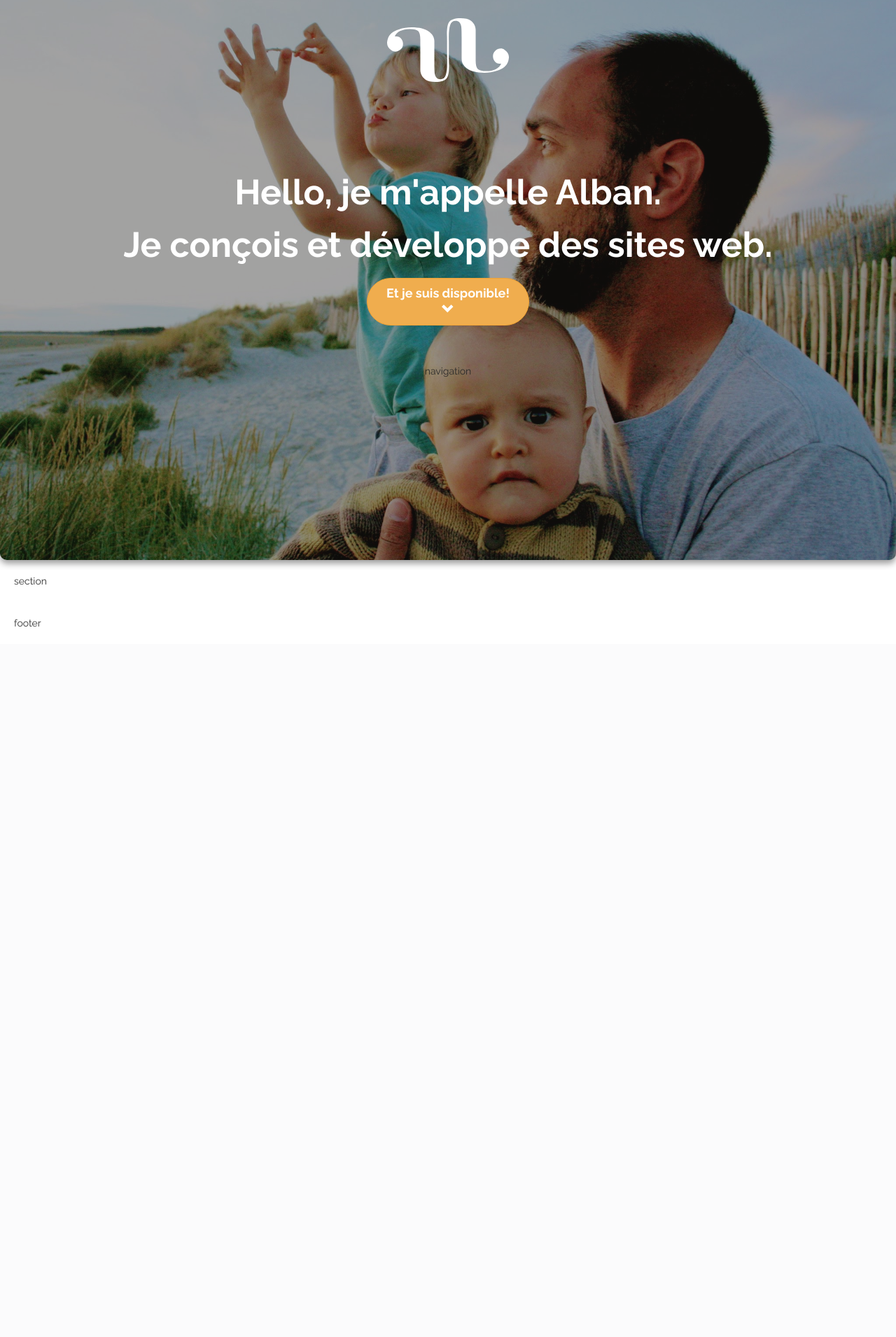
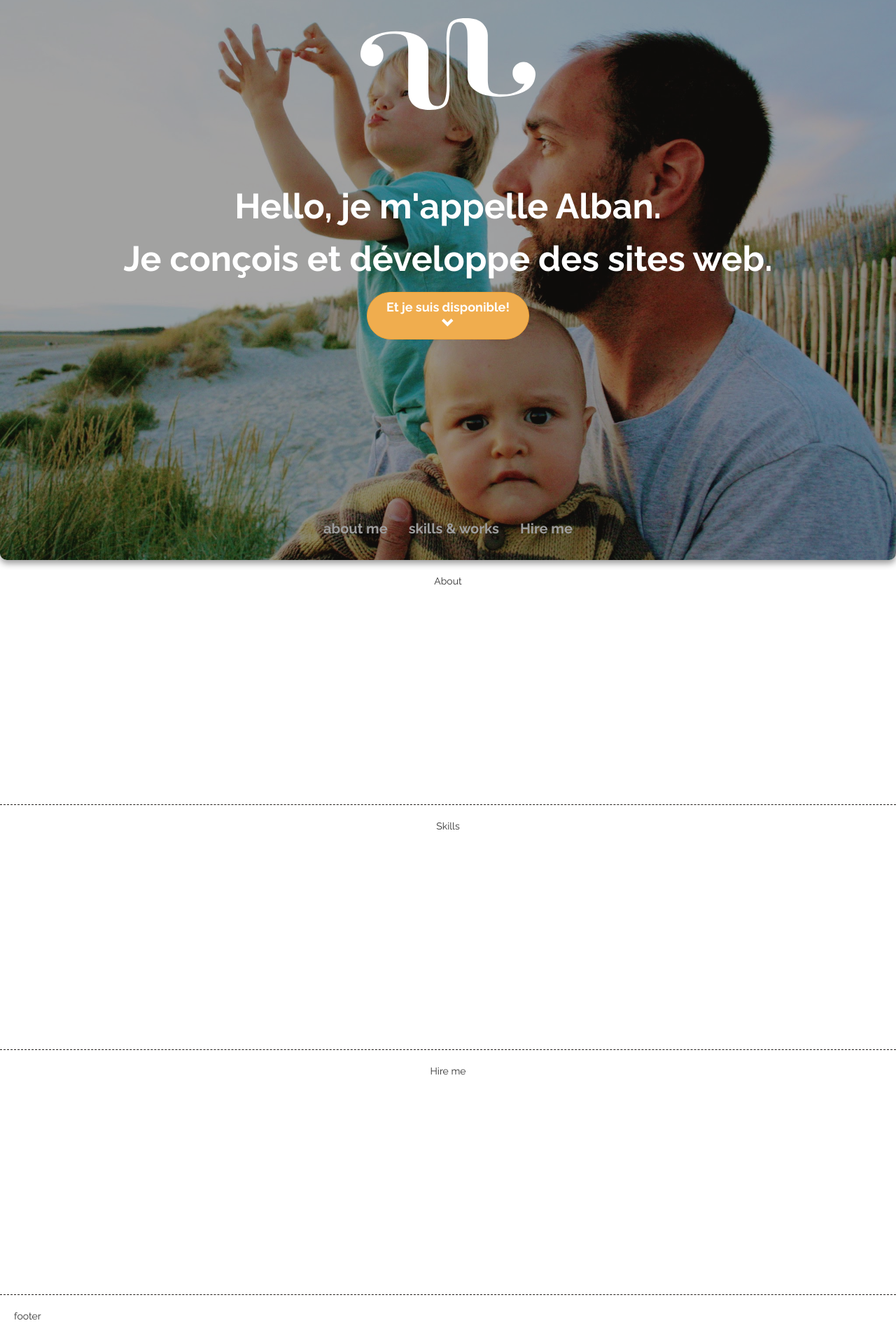
Before and after one commit to albanblanchard/resume, a PHP site: page /index-bs.html in a window 1280 px wide. Shown: the whole page at 70% size. Before the commit the page ends 896 px from the top, so only its background shows below. Run offline with PHP 8.4, Linux system fonts and the light colour scheme.

Commit message:
modif header, essai navbar bootstrap

```diff
--- a/css/master.css
+++ b/css/master.css
@@ -12,11 +12,9 @@ header{
   flex-direction: column;
   justify-content: space-between;
   align-items: stretch;
-  height:100vh;
+  min-height:100vh;
   text-align: center;
   width: 100%;
-  min-height: 350px;
-  background-color: #221e1b;
   background-image: url('../img/ab-bg02.jpg');
   background-size: cover;
   background-position: center center;
@@ -32,7 +30,7 @@ header{
   -webkit-border-radius: 10px;
   border-radius: 0 0 1rem 1rem;
 }
-#mask {
+header #mask {
   position: absolute;
   background-color: #221e1b;
   height:100%; width: 100%; margin: 0;
@@ -42,33 +40,45 @@ header{
   -webkit-border-radius: 10px;
   border-radius: 0 0 1rem 1rem;
 }
+header #logo {
+  z-index: 1;
+  max-height: 25vh;
+  /*background-color: green;*/
+}
+header #hello{
+  z-index: 1;
+  max-height: 45vh;
+  /*background-color: red;*/
+}
+header #navBlock{
+  /*background-color: pink;*/
+display: flex;
+justify-content: center;
+align-items: flex-end;
+  min-height: 30vh;
+}
 header img {
   height:50%;
   margin: 2%;
 }
-header #logo {
-  z-index: 1;
-  max-height: 25%;
-  /*background-color: green;*/
-}
-header #hello{
-  z-index: 1;
-  max-height: 40%;
-  /*background-color: red;*/
-}
-/*header>div{z-index: 2;}*/
 header>div>h1{
-  /*text-align: left;*/
-  font-size: 5rem;
-  font-weight: 700;
-  /*max-width: 50%;*/
-  color: #fff;
-  /*text-shadow: 0px 0px 4px #221e1b;*/
-  padding: 0 1rem;
-}
-header>nav{
-  /*background-color: pink;*/
-  min-height: 35%;}
+    font-size: 5rem;
+    font-weight: 700;
+    color: #fff;
+    padding: 0 1rem;
+  }
+  section {
+    display: flex;
+    /*flex-direction: column;
+    justify-content: space-between;
+    align-items: stretch;*/
+    min-height:350px;
+    text-align: center;
+    width: 100%;
+    border-bottom: 1px dashed  #221e1b;
+    /*min-height: 350px;*/
+    /*background-color: #221e1b;*/
+  }
 /* ----------------------------------------------------------------
 bootstrap overide
 ------------------------------------------------------------------*/
@@ -80,6 +90,11 @@ bootstrap overide
 }
 .btn {font-weight: 700; border-radius: 2em; padding: .5em 1.5em; transition: all .2s ease-in;}
 .btn:hover{padding: .5em 2em;}
+.navbar-inverse {
+  background-color: inherit;
+  border: 0;
+  font-size: 2rem; font-weight: 700;
+}
   /*
   ************************** media queries **************************
   */
--- a/index-bs.html
+++ b/index-bs.html
@@ -21,71 +21,36 @@
         <h1>Je conçois et développe des sites web.</h1>
         <h1><a id="btn-header" href="#footer" type="button" class="btn btn-warning btn-lg">Et je suis disponible!<br/><span class="glyphicon glyphicon-chevron-down"></span></a></h1>
       </div>
-      <nav><p>navigation</p></nav>
+      <div id="navBlock">
+      <nav class="navbar navbar-inverse" role="navigation">
+        <div class="navbar-header">
+           <!-- <a class="navbar-brand  collapsed" href="#">Home</a> -->
+           <button type="button" class="navbar-toggle collapsed" data-toggle="collapse" data-target="#bs-example-navbar-collapse-1">
+                 <span class="sr-only">Toggle navigation</span>
+                 <span class="icon-bar"></span>
+                 <span class="icon-bar"></span>
+                 <span class="icon-bar"></span>
+             </button>
+        </div>
+        <div class="collapse navbar-collapse" id="bs-example-navbar-collapse-1">
+        <ul class="nav navbar-nav">
+          <li><a href="#about">about me</a></li>
+          <li><a href="#skills">skills & works</a></li>
+          <li><a href="#contact">Hire me</a></li>
+        </ul>
+      </div>
+    </nav>
+      </div>
       </header>
-    <section class="row">
-      <div class="col-md-12">section</div>
+      <section id="about" class="row">
+        <div class="col-md-12">About</div>
       </section>
-    <!-- <div class="row">
-
-      <div class="col-sm-2">
-        <div class="row">
-          <aside class="col-md-12">
-            aside
-          </aside>
-        </div>
-        <div class="row">
-          <aside class="col-md-12">
-            aside
-          </aside>
-        </div>
-      </div>
-
-      <section class="col-sm-10 col-md-8">
-
-  <form class="form-inline well">
-    <div class="form-group">
-      <label class="sr-only" for="text">Saisie</label>
-      <input id="text" type="text" class="form-control" placeholder="Texte ici">
-    </div>
-    <button type="submit" class="btn btn-primary pull-right">Envoyer</button>
-    <div class="alert alert-block alert-danger" style="display:none">
-      <h4>Erreur !</h4>
-      Vous devez entrer au moins 4 caractères !
-    </div>
-  </form>
-
-<script src="assets/js/jquery.js"></script>
-<script>
-  $(function(){
-    $("form").on("submit", function() {
-      if($("input").val().length < 4) {
-        $("div.form-group").addClass("has-error");
-        $("div.alert").show("slow").delay(4000).hide("slow");
-        return false;
-      }
-    });
-  });
-</script>
+      <section id="skills" class="row">
+        <div class="col-md-12">Skills</div>
       </section>
-
-    <div class="clearfix visible-sm-block"></div>
-
-      <div class="hidden-xs col-md-2">
-        <div class="row">
-          <aside class="col-md-12">
-            aside
-          </aside>
-        </div>
-        <div class="row">
-          <aside class="col-md-12">
-            aside
-          </aside>
-        </div>
-      </div>
-
-    </div> -->
-
+      <section id="contact" class="row">
+        <div class="col-md-12">Hire me</div>
+      </section>
       <footer id="footer" class="row">
         <div class="col-md-12">footer</div>
       </footer>
```
Lines whose indentation alone changed are shown as unchanged.
